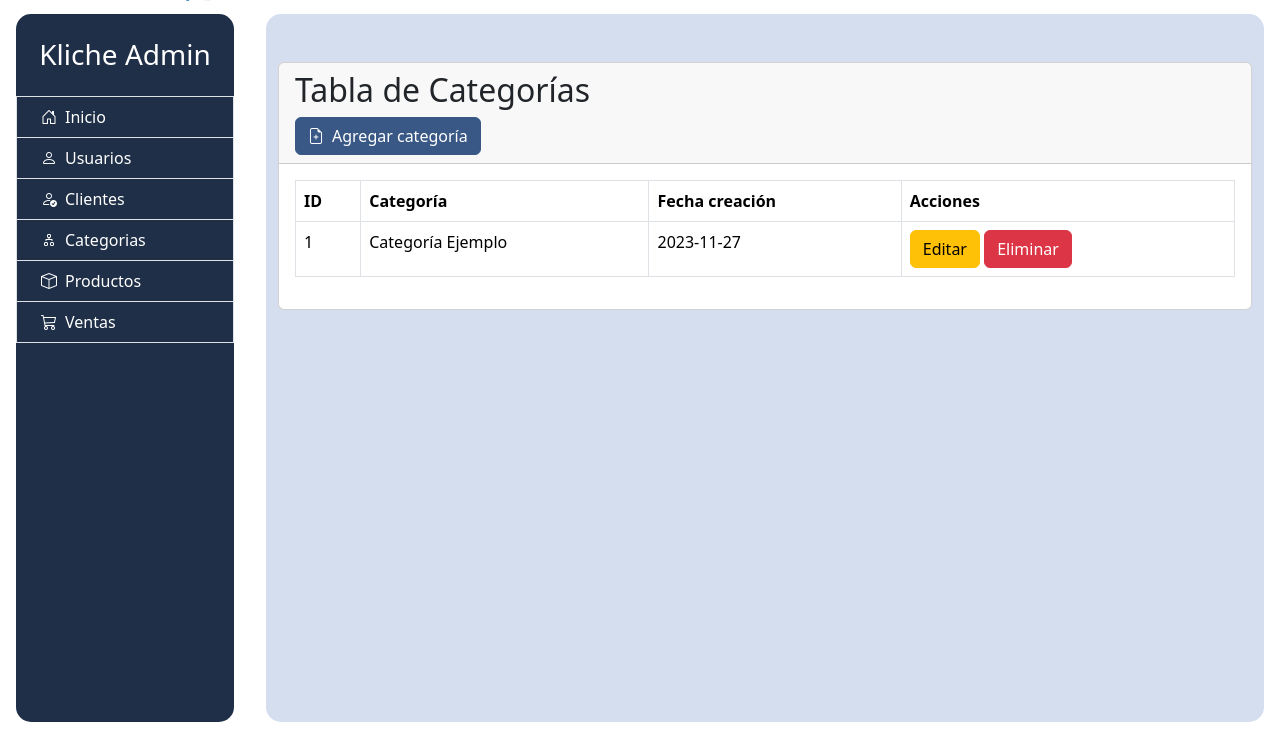
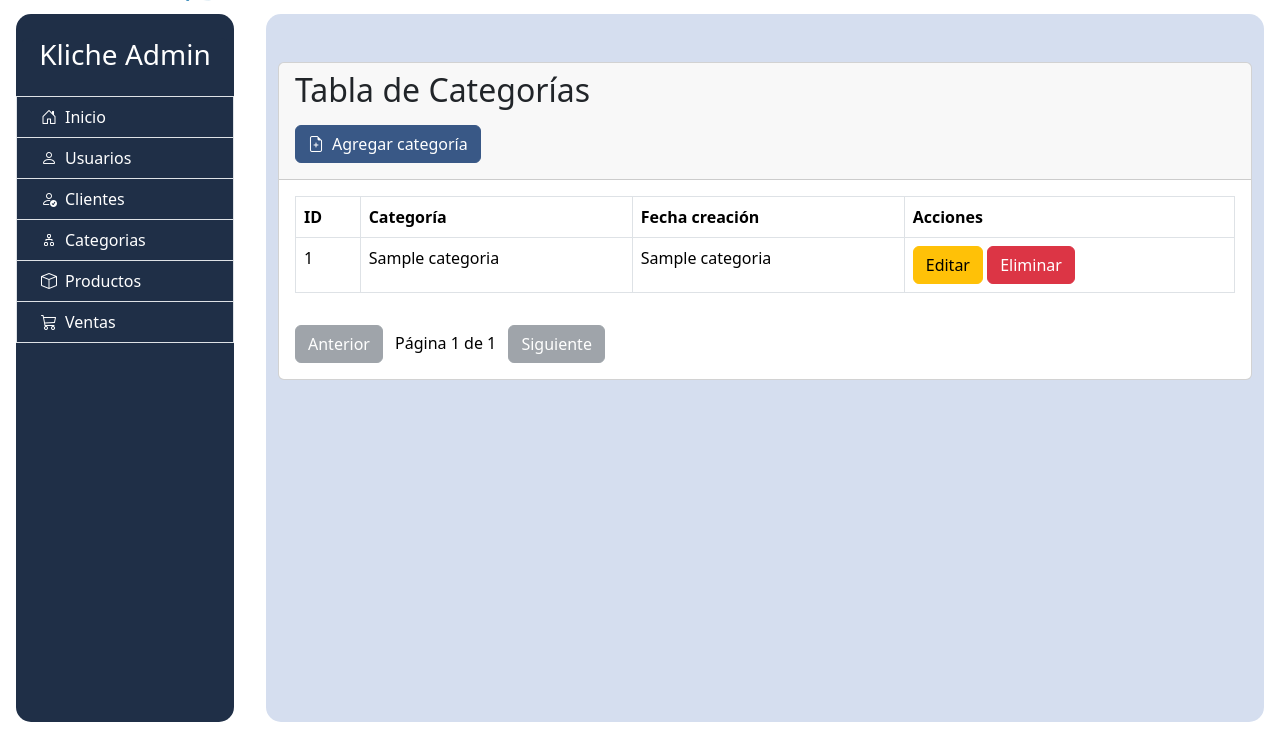
Before and after one commit to Crashuin/klicheProyectoFlask, a Flask app: page /categoria in a window 1280 px wide. Shown: the part 62-800 px from the top of the page. Run offline with Flask 3, Linux system fonts and the light colour scheme; a user stored in the database is signed in; a database or web service that is not in the repository returns one stand-in record (values such as "Sample title"); some libraries are stand-ins or nearby versions.

Commit message:
Corrigiendo y completando paginacion de usuario y categoria

```diff
--- /dev/null
+++ b/aplicacion/categoria/models/CategoriaModel.py
@@ -0,0 +1,48 @@
+from .entities.CategoriaEntity import Categoria
+
+import psycopg2
+from psycopg2 import DatabaseError
+from decouple import config
+
+def get_connection():
+    try:
+        return psycopg2.connect(
+            host = config('PGSQL_HOST'),
+            user = config('PGSQL_USER'),
+            password = config('PGSQL_PASSWORD'),
+            database = config('PGSQL_DATABASE'),
+            port = config('PGSQL_PORT')
+        )
+    except DatabaseError as ex:
+        raise ex
+
+class CategoriaModel():
+
+    @classmethod
+    def register(self, categoria):
+        try:
+            connection = get_connection()
+            with connection.cursor() as cursor:
+                sql = """INSERT INTO categoria ("nomCategoria")
+                     VALUES ('{}')""".format(categoria.nomCategoria)
+                cursor.execute(sql)
+                connection.commit()
+                return True
+        except Exception as e:
+            raise Exception(e)
+        finally:
+            connection.close()
+
+    @classmethod
+    def listar_categorias(self):
+        try:
+            connection = get_connection()
+            with connection.cursor() as cursor:
+                sql = """SELECT * FROM categoria"""
+                cursor.execute(sql)
+                categoria = cursor.fetchall()
+                return categoria
+        except Exception as e:
+            raise Exception(e)
+        finally:
+            connection.close()
--- a/aplicacion/categoria/routes.py
+++ b/aplicacion/categoria/routes.py
@@ -1,6 +1,13 @@
-from flask import redirect, render_template, url_for
+from flask import redirect, render_template, url_for, request
+
 from . import categoria
 from .forms import CategoriaForm
+
+#modelo
+from .models.CategoriaModel import CategoriaModel
+
+#entidad
+from .models.entities.CategoriaEntity import Categoria
 
 from flask_login import login_user, login_manager, logout_user, login_required
 
@@ -10,15 +17,38 @@ from flask_login import login_user, login_manager, logout_user, login_required
 @login_required
 def categoriaPage():
     form = CategoriaForm()
-    return render_template('categoria.html', form=form)
+
+    categoria = CategoriaModel.listar_categorias()
+
+    #Paginación
+    page = request.args.get('page', 1, type=int)
+    per_page = 5
+    total_pages = (len(categoria) + per_page - 1) // per_page
+    items_on_page = categoria[(page - 1) * per_page: page * per_page]
+
+    return render_template(template_name_or_list='categoria.html', form=form, categoria=categoria, items_on_page=items_on_page, total_pages=total_pages, page=page, mostrar_modal=form.errors)
 
 @categoria.route('/ingresar_categoria', methods=['POST'])
 @login_required
 def ingresarCategoria():
     form = CategoriaForm()
     if form.validate_on_submit():
-        # Aquí puedes manejar la lógica de inicio de sesión con los datos del formulario
-        # Por ejemplo, podrías verificar las credenciales y redirigir al usuario
-        return redirect(url_for('categoria.dashboard'))
+        categoria = Categoria('',request.form.get('categoriaNombre'), '')
+        categoria_registrada = CategoriaModel.register(categoria)
+        if categoria_registrada:
+            print("categoria registrada")
+        else:
+            print("No se pudo registrar la categoria")
+        return redirect(url_for('categoria.categoriaPage'))
 
-    return render_template('categoria.html', form=form, mostrar_modal=form.errors)
+    #Obtener campos para la paginación
+    categoria = CategoriaModel.listar_categorias()
+
+    # Resto del código para la paginación
+    page = request.args.get('page', 1, type=int)
+    per_page = 5
+
+    total_pages = (len(categoria) + per_page - 1) // per_page
+    items_on_page = categoria[(page - 1) * per_page: page * per_page]
+
+    return render_template(template_name_or_list='categoria.html', form=form, categoria=categoria, items_on_page=items_on_page, total_pages=total_pages, page=page, mostrar_modal=form.errors)
--- a/aplicacion/categoria/templates/tablacategoria.html
+++ b/aplicacion/categoria/templates/tablacategoria.html
@@ -2,7 +2,7 @@
   <div class="card">
     <div class="card-header">
       <h2>Tabla de Categorías</h2>
-      <button class="btn btn-primary" data-bs-toggle="modal" data-bs-target="#agregarCategoriaModal"><i
+      <button class="btn btn-primary my-2" data-bs-toggle="modal" data-bs-target="#agregarCategoriaModal"><i
           class="bi bi-file-earmark-plus me-2 "></i>Agregar categoría</button>
     </div>
     <div class="card-body">
@@ -17,18 +17,35 @@
             </tr>
           </thead>
           <tbody>
+            {% for categoria in items_on_page %}
             <tr>
-              <td>1</td>
-              <td>Categoría Ejemplo</td>
-              <td>2023-11-27</td>
+              <td>{{ categoria[0] }}</td>
+              <td>{{ categoria[1] }}</td>
+              <td>{{ categoria[2]}}</td>
               <td>
                 <button class="btn btn-warning">Editar</button>
                 <button class="btn btn-danger">Eliminar</button>
               </td>
             </tr>
-            <!-- Puedes agregar más filas de categorías aquí -->
+            {% endfor %}
+
           </tbody>
         </table>
+      </div>
+      <div class="text-black mt-3 ms-auto">
+        {% if page > 1 %}
+          <a href="{{ url_for('categoria.categoriaPage', page=page-1) }}" class="btn btn-primary">Anterior</a>
+        {% else %}
+          <span class="btn btn-secondary disabled">Anterior</span>
+        {% endif %}
+
+        <span class="mx-2 text-black">Página {{ page }} de {{ total_pages }}</span>
+
+        {% if page < total_pages %}
+          <a href="{{ url_for('categoria.categoriaPage', page=page+1) }}" class="btn btn-primary">Siguiente</a>
+        {% else %}
+          <span class="btn btn-secondary disabled">Siguiente</span>
+        {% endif %}
       </div>
     </div>
   </div>
```
Also changed, not shown: aplicacion/categoria/models/entities/CategoriaEntity.py (added, +8 -0 lines), aplicacion/usuario/routes.py (+9 -2 lines).
